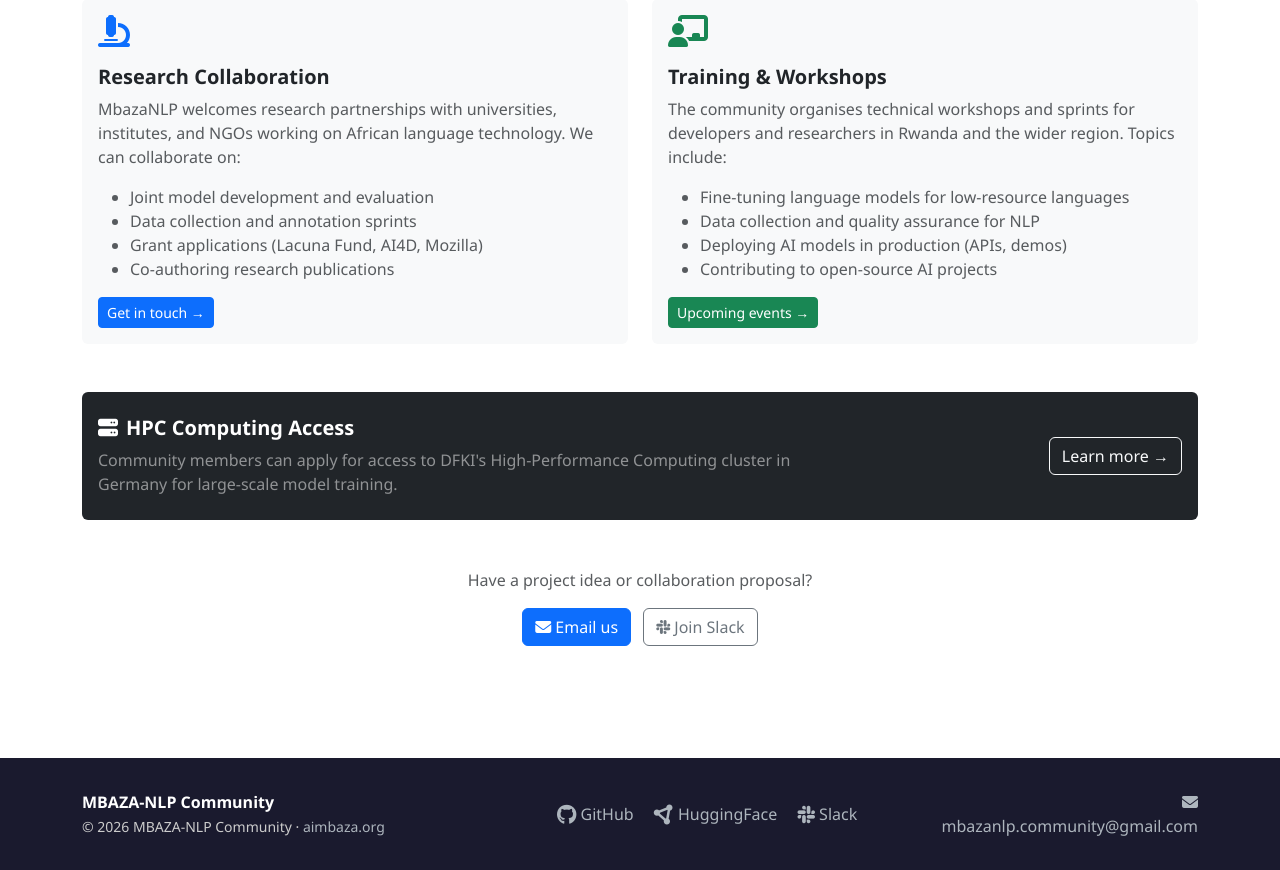
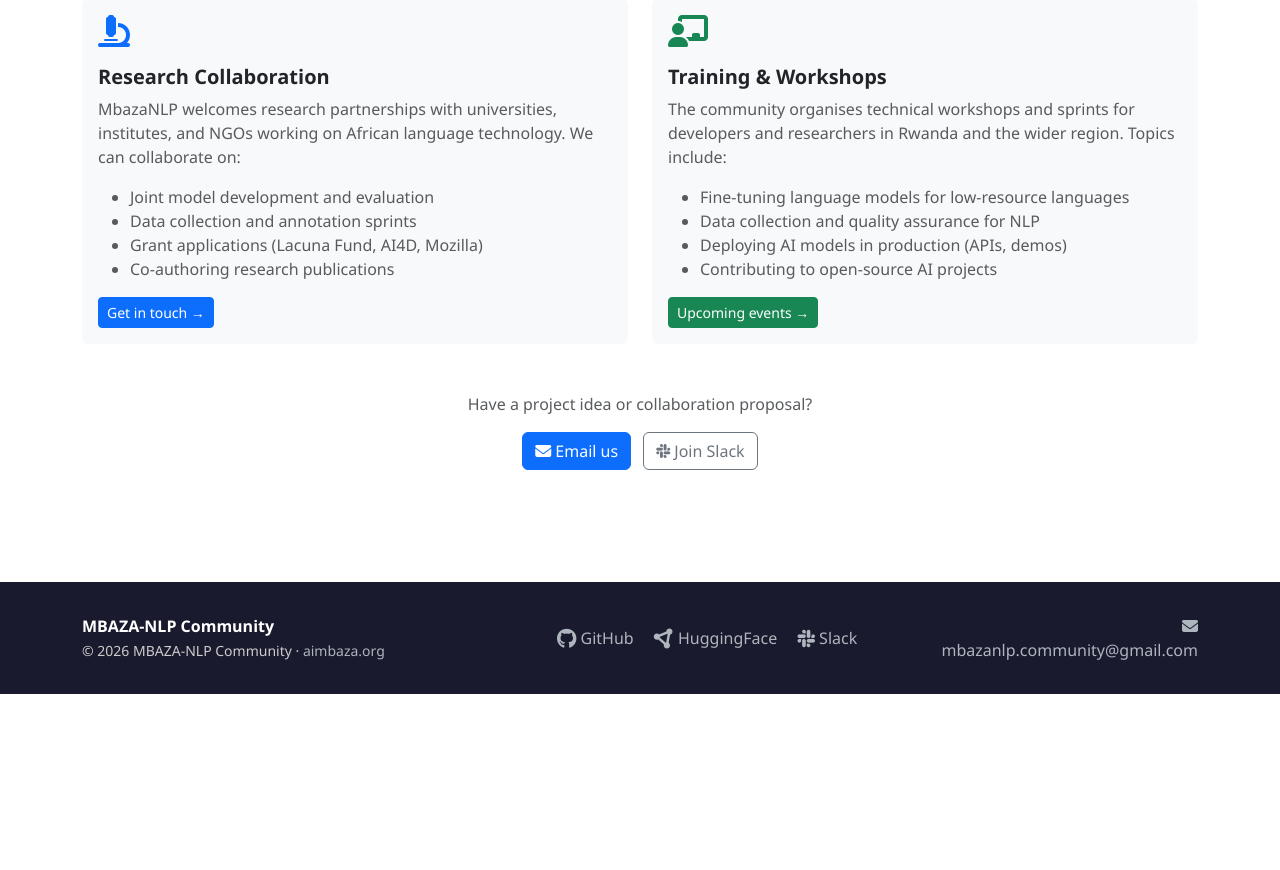
Before and after one commit to ronn13/aimbaza.org, a Django app: page /services/ in a window 1280 px wide. Shown: the part 613-1483 px from the top of the page. After the commit the page ends 1307 px from the top, so only its background shows below. Run offline with Django 4.2, Linux system fonts and the light colour scheme.

Commit message:
fix: remove DFKI HPC — initiative no longer available
Co-Authored-By: Claude Sonnet 4.6 <noreply@anthropic.com>

```diff
--- a/templates/core/services.html
+++ b/templates/core/services.html
@@ -128,26 +128,6 @@
     </div>
   </div>
 
-  <!-- HPC -->
-  <div class="card border-0 bg-dark text-white mb-5">
-    <div class="card-body py-4">
-      <div class="row align-items-center">
-        <div class="col-md-8">
-          <h5 class="fw-semibold"><i class="fas fa-server me-2"></i>HPC Computing Access</h5>
-          <p class="mb-0 text-white-50">
-            Community members can apply for access to DFKI's High-Performance Computing cluster
-            in Germany for large-scale model training.
-          </p>
-        </div>
-        <div class="col-md-4 text-md-end mt-3 mt-md-0">
-          <a href="{% url 'opportunities:index' %}" class="btn btn-outline-light">
-            Learn more &rarr;
-          </a>
-        </div>
-      </div>
-    </div>
-  </div>
-
   <div class="text-center">
     <p class="text-muted mb-3">Have a project idea or collaboration proposal?</p>
     <a href="mailto:mbazanlp.community@gmail.com" class="btn btn-primary me-2">
```
Also changed, not shown: apps/opportunities/data/opportunities.yaml (+0 -12 lines).
